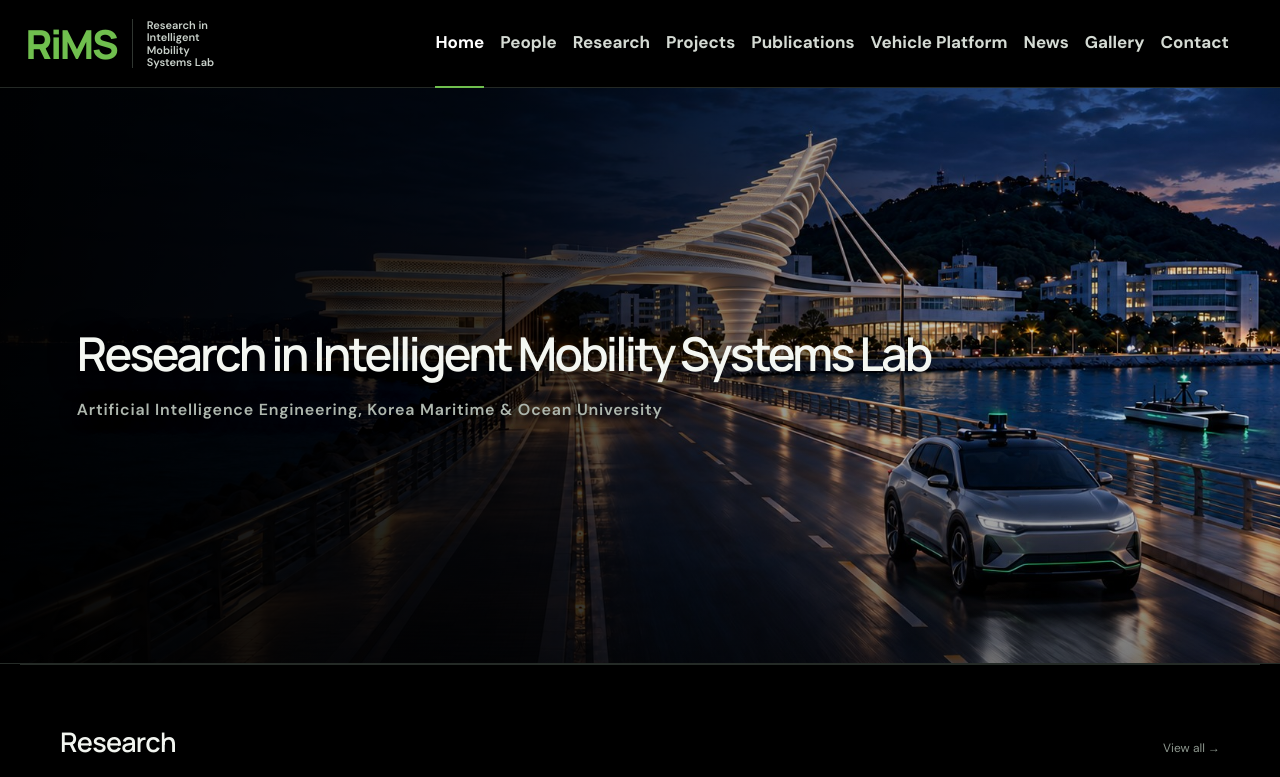
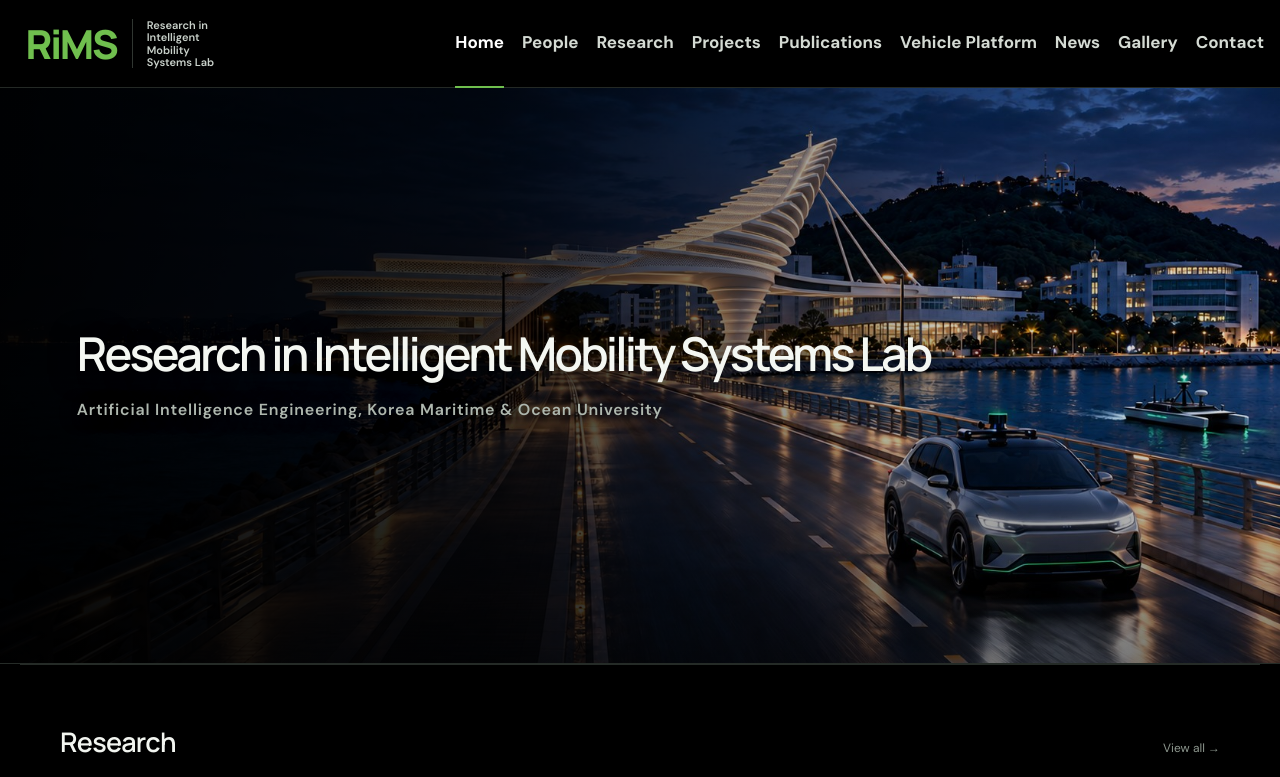
Before and after one commit to RiMS-Lab/homepage, a plain HTML site: page index.html in a window 1280 px wide. Shown: the top 777 px of the page. Drawn offline with Linux system fonts and the light colour scheme; grey boxes are pictures that could not be loaded.

Commit message:
Add files via upload

```diff
--- a/home-scroll.css
+++ b/home-scroll.css
@@ -310,7 +310,8 @@
 
 /* Larger desktop navigation while preserving the single-row menu. */
 @media(min-width:861px){
- .site-header nav,.home .site-header nav{gap:clamp(12px,1.25vw,22px)}
+ .site-header,.home .site-header{padding-right:max(12px,1.25vw)}
+ .site-header nav,.home .site-header nav{gap:clamp(14px,1.4vw,26px)}
  .site-header nav a,.home .site-header nav a{font-size:17px!important;font-weight:650}
 }
 
```
